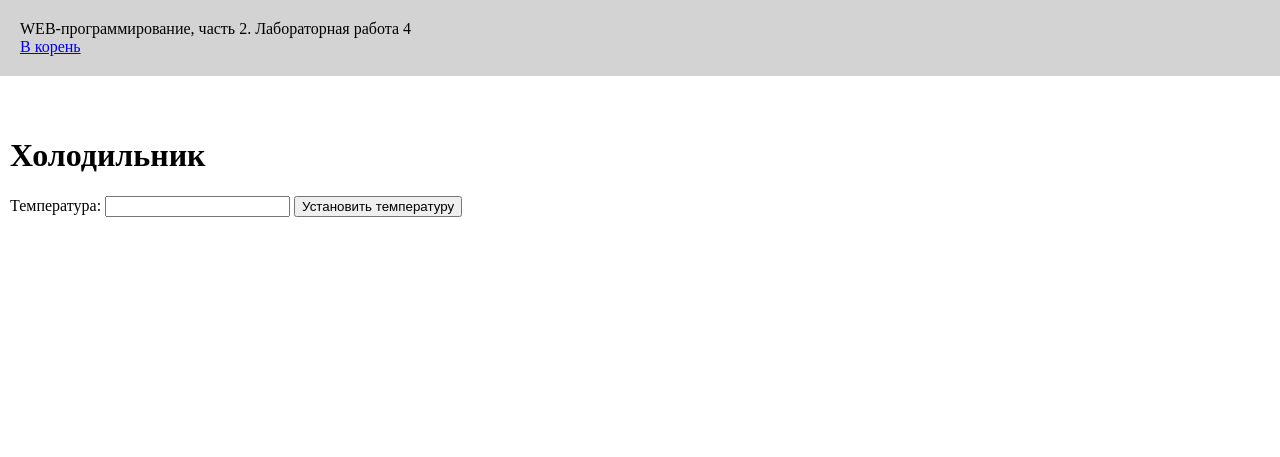
After one commit to Dzeratt/webprogramming-labs-2, a Flask app: page /lab4/fridge/ in a window 1280 px wide. The commit adds this page. Shown: the top 457 px of the page. Run offline with Flask 3, Linux system fonts and the light colour scheme.

Commit message:
Холодильник

```diff
--- a/lab4.py
+++ b/lab4.py
@@ -17,3 +17,26 @@ def login():
 
     error = 'Неверный логин и/или пароль'
     return render_template('login.html', error=error, username=username, password=password)
+
+@lab4.route('/lab4/fridge/', methods = ['GET', 'POST'])
+def fridge():
+    temperature = request.form.get('temperature')
+    message = ""
+
+    if request.method == 'POST':
+        if not temperature:
+            message = "Ошибка: не задана температура"
+        else:
+            temperature = int(temperature)
+            if temperature < -12:
+                message = "Не удалось установить температуру — слишком низкое значение"
+            elif temperature > -1:
+                message = "Не удалось установить температуру — слишком высокое значение"
+            elif -12 <= temperature <= -9:
+                message = f"Установлена температура: {temperature}°С" + "***"
+            elif -8 <= temperature <= -5:
+                message = f"Установлена температура: {temperature}°С" + "**"
+            elif -4 <= temperature <= -1:
+                message = f"Установлена температура: {temperature}°С" + "*"
+
+    return render_template('fridge.html', message=message, temperature=temperature)
--- /dev/null
+++ b/templates/fridge.html
@@ -0,0 +1,15 @@
+{% extends "base.html" %}
+
+{% block lab %}Лабораторная работа 4{% endblock %}
+
+{% block main %}
+    <h1 class="fridge-text">Холодильник</h1>
+    <form class="fridge" method="post">
+        <label class="fridge-label-input" for="temperature">Температура:</label>
+        <input class="fridge-label-input" type="number" id="temperature" name="temperature" value="{{ temperature }}">
+        <button class="fridge-button" type="submit">Установить температуру</button>
+    </form>
+    {% if message %}
+        <p class="fridge-temperature">{{ message }}</p>
+    {% endif %}
+{% endblock %}
--- a/templates/lab4.html
+++ b/templates/lab4.html
@@ -1,6 +1,6 @@
 {%extends "base.html"%}
 
-{%block lab%}Лабораторная работа 3{%endblock%}
+{%block lab%}Лабораторная работа 4{%endblock%}
 
 {%block main%}
 
@@ -8,6 +8,7 @@
     <div>Тема лабораторной - формы(POST). Список сделанных страниц:</div>
     <ol>
         <li><a href="/lab4/login">Авторизация</a></li>
+        <li><a href="/lab4/fridge">Холодильник</a></li>
     </ol>
 
 {%endblock%}
--- a/templates/logingin.html
+++ b/templates/logingin.html
@@ -1,6 +1,6 @@
 {%extends "base.html"%}
 
-{%block lab%}Лабораторная работа 3{%endblock%}
+{%block lab%}Лабораторная работа 4{%endblock%}
 
 {%block main%}
     <form action="/lab4/login">
```
